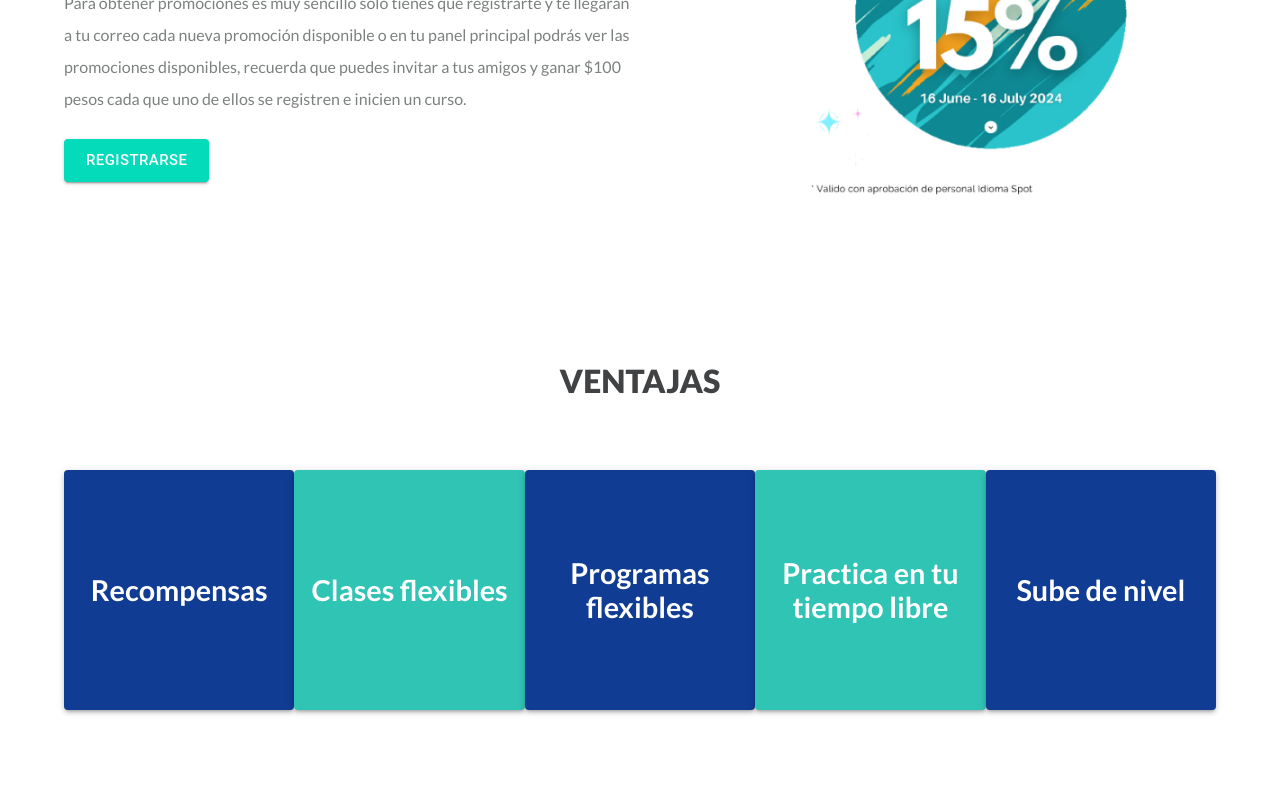
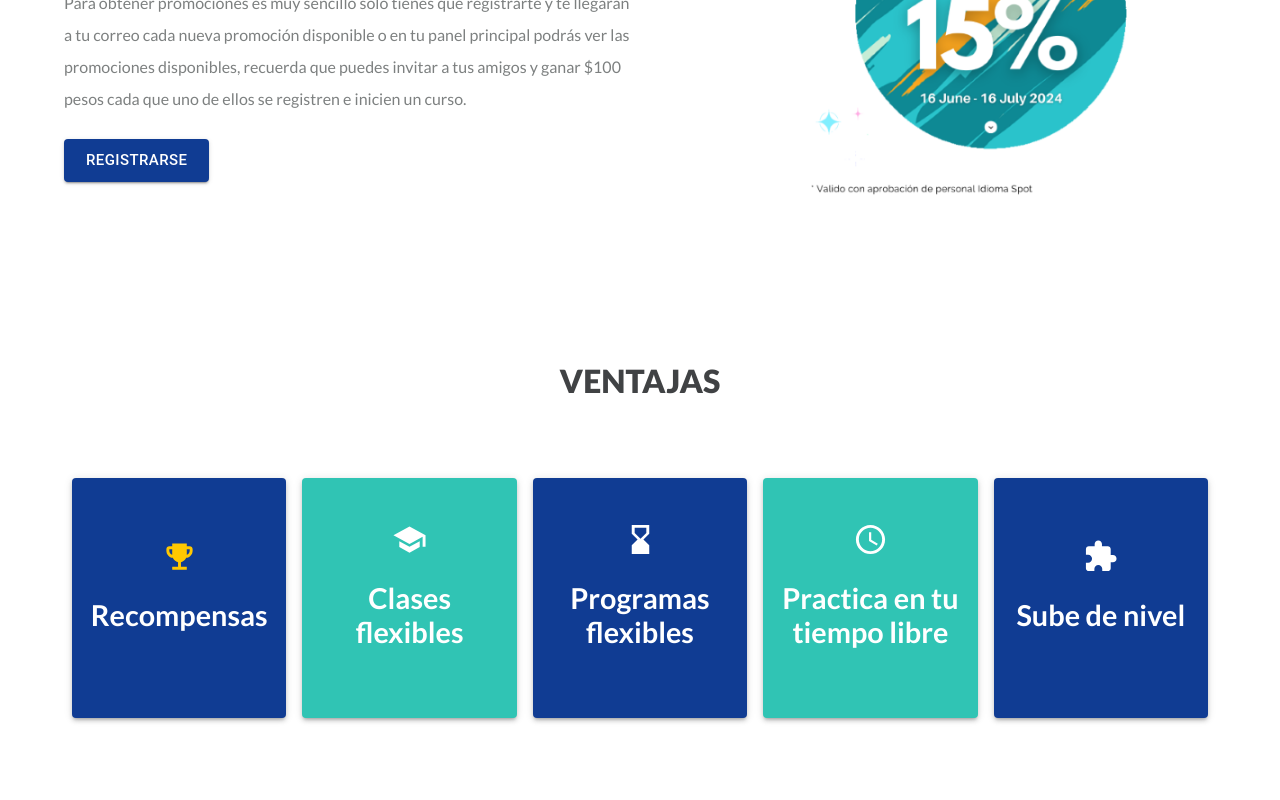
Before and after one commit to IdiomaSpot/idioma-spot-ui, a React (Create React App) app: page / in a window 1280 px wide. Shown: the part 1060-1860 px from the top of the page. Built offline with nearby package versions, Linux system fonts and the light colour scheme.

Commit message:
hotfixes meeting

```diff
--- a/src/components/ui/TextBlock/TextBlock.scss
+++ b/src/components/ui/TextBlock/TextBlock.scss
@@ -16,7 +16,7 @@
 
   & span {
     font-style: italic;
-    font-size: 1.5rem;
+    font-size: 2rem;
     font-weight: 300;
   }
 }
--- a/src/data/advantages.json
+++ b/src/data/advantages.json
@@ -4,13 +4,13 @@
       "Recompensas": "Gana puntos IS a través de actividades y canjealos en nuestra sala de recompensas."
     },
     {
-      "Clases flexibles": "Accede cuando quieras a tus clases grabadas."
+      "Clases flexibles": "Accede a tus clases grabadas por hasta 48 horas."
     },
     {
       "Programas flexibles": "Programas de estudios flexibles que se ajustan a tus horarios y objetivos."
     },
     {
-      "Practica en tu tiempo libre": "Accede a tus programas de estudio cuando tú quieras."
+      "Practica en tu tiempo libre": "Accede a materiales de estudio cuando tú quieras."
     },
     {
       "Sube de nivel": "Al final de cada bloque, evalúa tu avance y sube de nivel de acuerdo a tus necesidades y aprendizaje."
--- a/src/data/constants.json
+++ b/src/data/constants.json
@@ -1,3 +1,3 @@
 {
-  "phrase": "Aprender un idioma no tiene que ser tedioso, pesado y aburrido. En IdiomaSpot, estamos emocionados por ayudarte y hacer que tu proceso de aprendizaje sea único, divertido y sencillo"
+  "phrase": "Aprender un idioma no tiene que ser tedioso, pesado y aburrido. En IdiomaSpot, estamos emocionados por ayudarte y hacer que tu proceso de aprendizaje sea único, divertido y sencillo."
 }
--- a/src/pages/Home/Advantages/Advantage.js
+++ b/src/pages/Home/Advantages/Advantage.js
@@ -24,6 +24,7 @@ const Advantage = ({ id, title, text, changeColor, icon }) => {
       onMouseLeave={leaveHandler}
       style={{ backgroundColor: color }}
     >
+      {icon}
       <h2 className={`Advantage-title ${id}`}>{title}</h2>
       <div className={`Advantage-text ${id}`}>{text}</div>
     </Paper>
--- a/src/pages/Home/Advantages/Advantage.scss
+++ b/src/pages/Home/Advantages/Advantage.scss
@@ -22,6 +22,9 @@
     animation-name: fade-in;
     animation-fill-mode: both;
     animation-duration: 0.5s;
+  }
+  .yellow-color {
+    color: rgb(255, 200, 0);
   }
 }
 
--- a/src/pages/Home/Advantages/AdvantagesSection.js
+++ b/src/pages/Home/Advantages/AdvantagesSection.js
@@ -4,6 +4,7 @@ import './AdvantagesSection.scss';
 import advantagesText from '../../../data/advantages.json';
 import Advantage from './Advantage';
 import { Container } from '@mui/material';
+import getAdvantagesIcon from '../../../utils/utils';
 
 const titleAdvantages = Object.keys(advantagesText)[0];
 const textObjArr = advantagesText[titleAdvantages];
@@ -15,13 +16,15 @@ const AdvantagesSection = ({ title, array }) => {
       changeColor = !changeColor;
       const text1 = Object.keys(obj)[0];
       const text2 = obj[text1];
-
+      console.log(text1);
+      console.log(getAdvantagesIcon(text1));
       return (
         <Advantage
           id={`advantage-${index}`}
           title={text1}
           text={text2}
           changeColor={changeColor}
+          icon={getAdvantagesIcon(text1)}
         ></Advantage>
       );
     });
--- a/src/pages/Home/Advantages/AdvantagesSection.scss
+++ b/src/pages/Home/Advantages/AdvantagesSection.scss
@@ -10,8 +10,11 @@
   .advantages-body {
     display: flex;
     align-items: center;
-    justify-content: center;
+    justify-content: space-around;
     flex-direction: row;
+    > * {
+      margin: 0.5rem 0.5rem;
+    }
   }
 
   @media screen and (min-width: $big-screen-min-width) {
--- a/src/pages/Home/Promos/PromosSection.scss
+++ b/src/pages/Home/Promos/PromosSection.scss
@@ -20,7 +20,7 @@
     }
 
     .promos-button {
-      background-color: $flourescent-cyan;
+      background-color: $dark-blue;
     }
   }
 
--- /dev/null
+++ b/src/utils/utils.js
@@ -0,0 +1,32 @@
+import SchoolIcon from '@mui/icons-material/School';
+import HourglassBottomIcon from '@mui/icons-material/HourglassBottom';
+import ScheduleIcon from '@mui/icons-material/Schedule';
+import ExtensionIcon from '@mui/icons-material/Extension';
+import AnalyticsIcon from '@mui/icons-material/Analytics';
+import EmojiEventsIcon from '@mui/icons-material/EmojiEvents';
+
+const getAdvantagesIcon = (icon) => {
+  switch (icon) {
+    case 'Recompensas':
+      return (
+        <EmojiEventsIcon
+          fontSize='large'
+          className='Advantage-icon yellow-color'
+        />
+      );
+    case 'Clases flexibles':
+      return <SchoolIcon fontSize='large' className='Advantage-icon' />;
+    case 'Programas flexibles':
+      return (
+        <HourglassBottomIcon fontSize='large' className='Advantage-icon' />
+      );
+    case 'Practica en tu tiempo libre':
+      return <ScheduleIcon fontSize='large' className='Advantage-icon' />;
+    case 'Sube de nivel':
+      return <ExtensionIcon fontSize='large' className='Advantage-icon' />;
+    default:
+      return <AnalyticsIcon fontSize='large' className='Advantage-icon' />;
+  }
+};
+
+export default getAdvantagesIcon;
```
